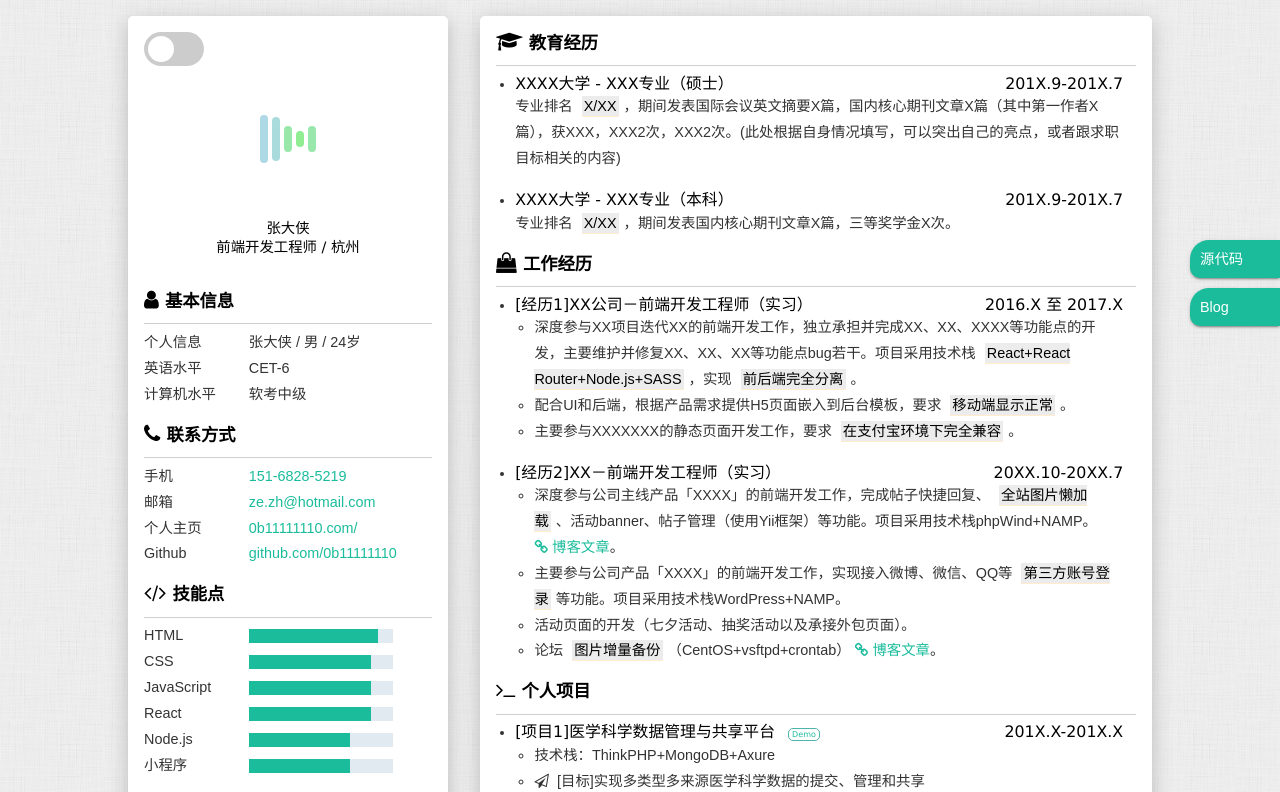
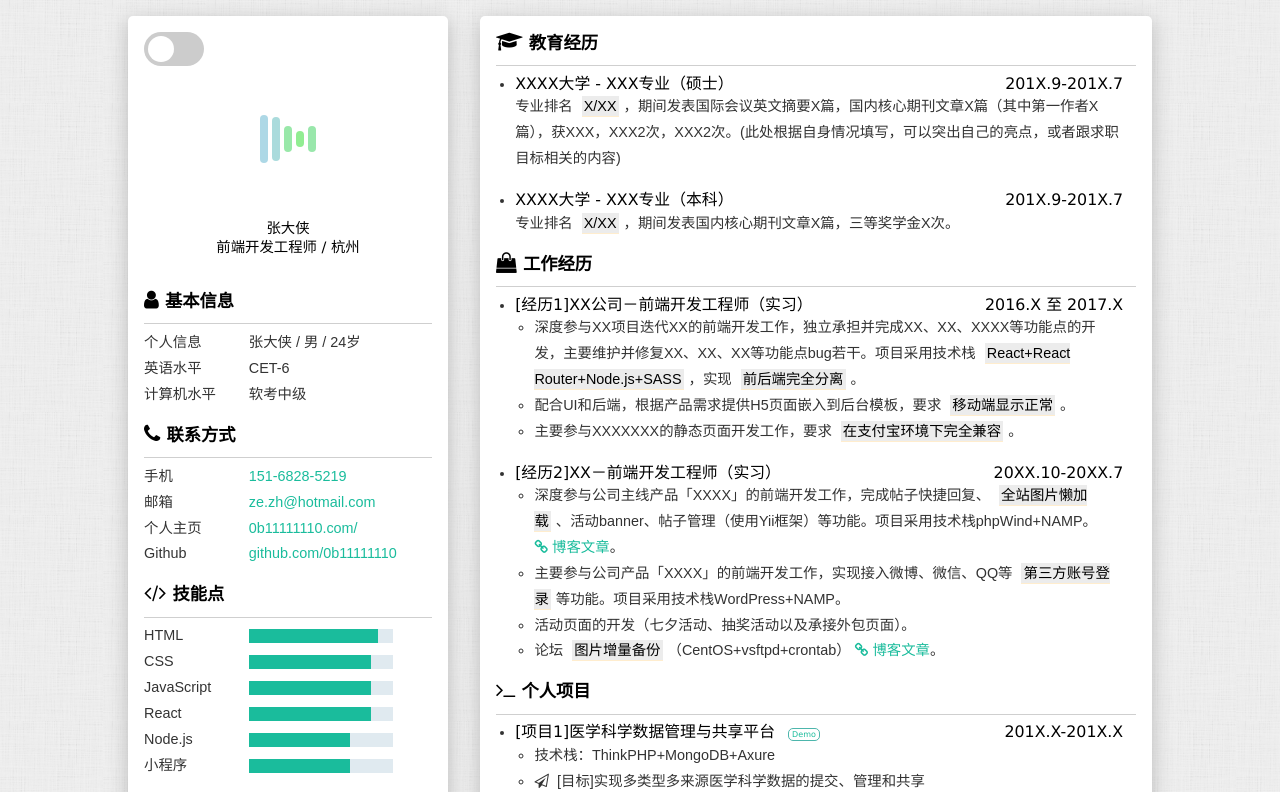
Before and after one commit to CeilingXi/CeilingXi.github.io, a plain HTML site: page index.html in a window 1280 px wide. Shown: the top 792 px of the page. Drawn offline with Linux system fonts and the light colour scheme.

Commit message:
Update index.html

```diff
--- a/index.html
+++ b/index.html
@@ -16,7 +16,7 @@
     <meta http-equiv="Cache-Control" content="no-cache, no-store, must-revalidate" />
     <meta http-equiv="Pragma" content="no-cache" />
     <meta http-equiv="Expires" content="0" />
-    <title>[简历]张大侠-前端开发工程师/杭州</title>
+    <title>[Resume of Ning Xi,Renmin University of China]西宁简历</title>
     <link rel="shortcut icon" href="assets/images/favicon.ico" type="image/x-icon">
     <link rel="stylesheet" href="assets/css/typo.css">
     <link rel="stylesheet" href="assets/css/font-awesome.min.css">
@@ -390,17 +390,6 @@
             <time>2018年06月20日</time>.</p>
     </footer>
 
-    <!-- 侧栏 -->
-    <aside>
-        <ul>
-            <li>
-                <a href="https://gitee.com/itsay/resume" target="_blank">源代码</a>
-            </li>
-            <li>
-                <a href="http://if2er.com/" target="_blank">Blog</a>
-            </li>
-        </ul>
-    </aside>
 
     <script src="./assets/js/index.js"></script>
 </body>
```
